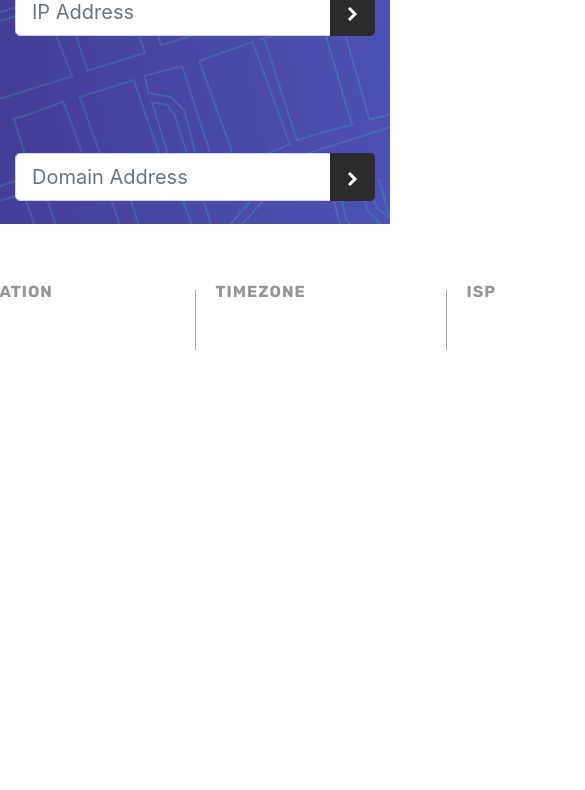
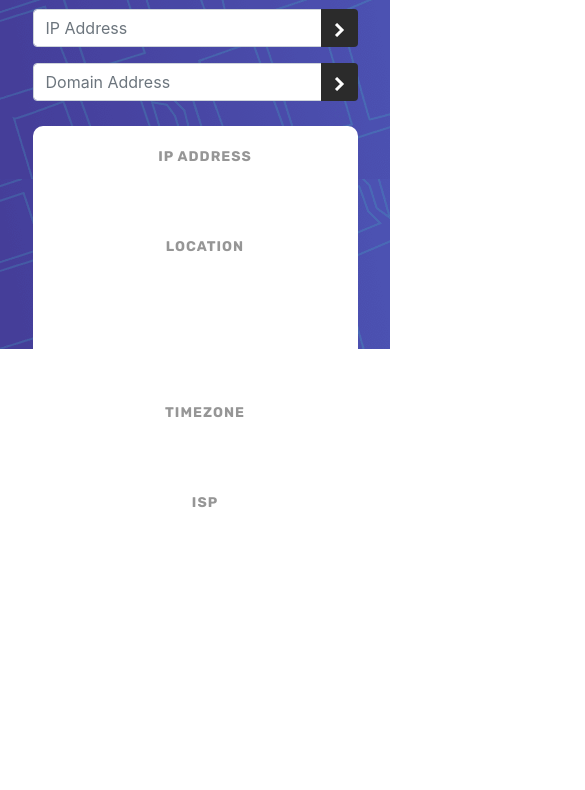
Before and after one commit to theReal1Lukas/Ip-tracker, a website: page index.html in a window 390 px wide. Shown: the part 71-861 px from the top of the page, 585 px wide, since content can reach past the window. Drawn offline with nearby package versions, Linux system fonts and the light colour scheme; no server answers.

Commit message:
edit mobile responsivess

```diff
--- a/index.html
+++ b/index.html
@@ -41,10 +41,15 @@
   </head>
   <body>
     <header>
-      <div class="container-fluid first">
+      <div class="container-fluid header">
         <div class="row">
-          <div class="col-12 col-sm col-md-4 inputs text-center">
-            <div class="input-group input-group-lg mb-3">
+          <div class="col-12 text-center">
+            <h2 class="main-heading">IP Address Tracker</h2>
+          </div>
+        </div>
+        <div class="row">
+          <div class="col-10 col-sm col-md-4 inputs text-center">
+            <div class="input-group input-group-md mb-3">
               <input
                 type="text"
                 name="ip"
@@ -65,8 +70,9 @@
               </div>
             </div>
           </div>
-          <div class="col-12 col-sm col-md-4 inputs text-center">
-            <div class="input-group input-group-lg mb-3">
+
+          <div class="col-10 col-sm col-md-4 inputs text-center">
+            <div class="input-group input-group-md mb-3">
               <input
                 type="text"
                 name="domain"
@@ -87,39 +93,38 @@
               </div>
             </div>
           </div>
+
           <div class="col-12 text-center hidden">
             <button onclick="refresh()" class="btn refresh">New Search</button>
           </div>
         </div>
+
         <div class="row">
-          <div class="grid-container">
-            <div class="grid-item grid-item-first">
-              <p class="grid-item-header">IP ADDRESS</p>
-              <p id="ipAddress" class="grid-item-content"></p>
-            </div>
-            <div class="grid-item">
-              <div class="vl"></div>
-            </div>
-
-            <div class="grid-item">
-              <p class="grid-item-header">LOCATION</p>
-              <p id="location" class="grid-item-content"></p>
-            </div>
-            <div class="grid-item">
-              <div class="vl"></div>
-            </div>
-            <div class="grid-item">
-              <p class="grid-item-header">TIMEZONE</p>
-              <p id="timezone" class="grid-item-content"></p>
-            </div>
-            <div class="grid-item">
-              <div class="vl"></div>
-            </div>
-            <div class="grid-item grid-item-last">
-              <p class="grid-item-header">ISP</p>
-              <p id="isp" class="grid-item-content"></p>
+          <div class="col-12 col-md-1"></div>
+          <div class="col-10 col-sm-5 col-md col-output first">
+            <div class="vertical-line">
+              <p class="item-header">IP ADDRESS</p>
+              <p id="ipAddress" class="item-content"></p>
             </div>
           </div>
+
+          <div class="col-10 col-sm-5 col-md col-output second">
+            <div class="vertical-line">
+              <p class="item-header">LOCATION</p>
+              <p id="location" class="item-content"><br /></p>
+            </div>
+          </div>
+          <div class="col-10 col-sm-5 col-md col-output third">
+            <div class="vertical-line">
+              <p class="item-header">TIMEZONE</p>
+              <p id="timezone" class="item-content"></p>
+            </div>
+          </div>
+          <div class="col-10 col-sm-5 col-md col-output last">
+            <p class="item-header">ISP</p>
+            <p id="isp" class="item-content"></p>
+          </div>
+          <div class="col-12 col-md-1"></div>
         </div>
       </div>
     </header>
@@ -128,30 +133,6 @@
       <div id="getMap"></div>
     </main>
 
-    <!-- <footer>
-      <div class="container text-center">
-        <p>Coded By Lukas Budginas</p>
-      </div>
-    </footer> -->
-
     <script src="scripts.js"></script>
   </body>
 </html>
-<!-- <div class="row output">
-  <div class="col-2"></div>
-  <div class="col-2 bg-white">
-    <p id="currentIp" style="color: red; border-right: 1px solid grey">
-      IP ADDRESS
-    </p>
-  </div>
-  <div class="col-2 bg-white">
-    <p id="currentIp" style="color: red">LOCATION</p>
-  </div>
-  <div class="col-2 bg-white">
-    <p id="currentIp" style="color: red">TIMEZONE</p>
-  </div>
-  <div class="col-2 bg-white">
-    <p id="currentIp" style="color: red">ISP</p>
-  </div>
-  <div class="col-2"></div>
-</div> -->
--- a/styles.css
+++ b/styles.css
@@ -9,9 +9,9 @@ p {
   font-weight: 600;
   letter-spacing: 1px;
 }
-.grid-item-content {
+.item-content {
   color: hsl(0, 0%, 17%);
-  font-size: 25px;
+  font-size: 20px;
   font-weight: 500;
   margin: 0 0 0 20px;
 }
@@ -24,31 +24,50 @@ p {
   display: none;
 }
 
-.first {
+.header {
   height: 35vh;
   background-image: url("./project-images/pattern-bg.png");
   background-position: cover;
+  background-repeat: inherit;
+}
+
+.main-heading {
+  margin-top: 2vh;
+  color: white;
+  /* font-weight: 700; */
+  letter-spacing: 2px;
 }
 
 .inputs {
-  margin-top: 7vh;
-  margin-bottom: 5vh;
+  margin-top: 1vh;
+  /* margin-bottom: 5vh; */
 }
 
-.output {
-  z-index: 999;
+.first,
+.second,
+.third,
+.last {
+  padding: 0 0 20px 0;
+}
+
+.first {
+  border-top-left-radius: 10px;
+  border-bottom-left-radius: 10px;
+}
+.last {
+  border-top-right-radius: 10px;
+  border-bottom-right-radius: 10px;
 }
 
 .hidden {
   display: none;
-  margin-top: 5vh;
-  margin-bottom: 5vh;
+  margin-bottom: 2vh;
 }
 
 .refresh {
-  width: 250px;
-  height: 80px;
-  font-size: 2rem;
+  width: 200px;
+  height: 50px;
+  font-size: 1.5rem;
   font-family: "Rubik", sans-serif;
   font-weight: 700;
   background-color: white;
@@ -64,39 +83,101 @@ p {
   justify-content: center;
 }
 
-.grid-container {
-  display: grid;
-  grid-template-columns: 250px 1px 250px 1px 250px 1px 250px;
-  grid-template-rows: 25vh;
+.col-output {
+  margin-top: 1vh;
+  background-color: white;
   z-index: 999;
+  padding-bottom: 20px;
 }
 
-.grid-item {
-  background-color: white;
-}
-
-.grid-item-header {
+.item-header {
   margin: 20px 0 0 20px;
 }
 
-.grid-item-first {
-  border-top-left-radius: 10px;
-  border-bottom-left-radius: 10px;
-}
-.grid-item-last {
-  border-top-right-radius: 10px;
-  border-bottom-right-radius: 10px;
-}
-
-.vl {
-  margin-top: 30px;
-  border-left: 1px solid rgb(172, 170, 170);
-  height: 60px;
-  z-index: 9999;
-}
 .arrow-btn {
   background-color: hsl(0, 0%, 17%);
 }
 .arrow-btn:hover {
   background-color: hsl(0, 0%, 59%);
 }
+
+.vertical-line {
+  border-right: 2px solid hsl(0, 0%, 85%);
+  height: 15vh;
+}
+
+@media only screen and (max-width: 767px) {
+  html {
+    overflow: auto;
+  }
+
+  #map,
+  #getMap {
+    min-height: 600px;
+  }
+
+  .vertical-line {
+    border: none;
+  }
+
+  .first {
+    border-bottom-left-radius: 0px;
+  }
+  .second {
+    border-top-right-radius: 10px;
+  }
+  .third {
+    margin: 0;
+    border-bottom-left-radius: 10px;
+  }
+  .last {
+    margin: 0;
+    border-top-right-radius: 0;
+  }
+}
+
+@media only screen and (max-width: 575px) {
+  .main-heading {
+    margin-bottom: 25px;
+  }
+  .header {
+    min-height: 420px;
+  }
+  #map,
+  #getMap {
+    min-height: 800px;
+  }
+  .inputs {
+    margin: 0;
+    padding: 0;
+  }
+  .second {
+    margin: 0;
+    border-radius: 0;
+    min-height: 90px;
+    text-align: center;
+  }
+  .first {
+    border-top-right-radius: 10px;
+    height: 90px;
+    text-align: center;
+  }
+
+  .third {
+    margin: 0;
+    border-radius: 0;
+    height: 90px;
+    text-align: center;
+  }
+  .last {
+    border-bottom-left-radius: 10px;
+    min-height: 90px;
+    text-align: center;
+  }
+  .item-content {
+    font-size: 20px;
+  }
+  p {
+    font-size: 14px;
+  }
+}
```
